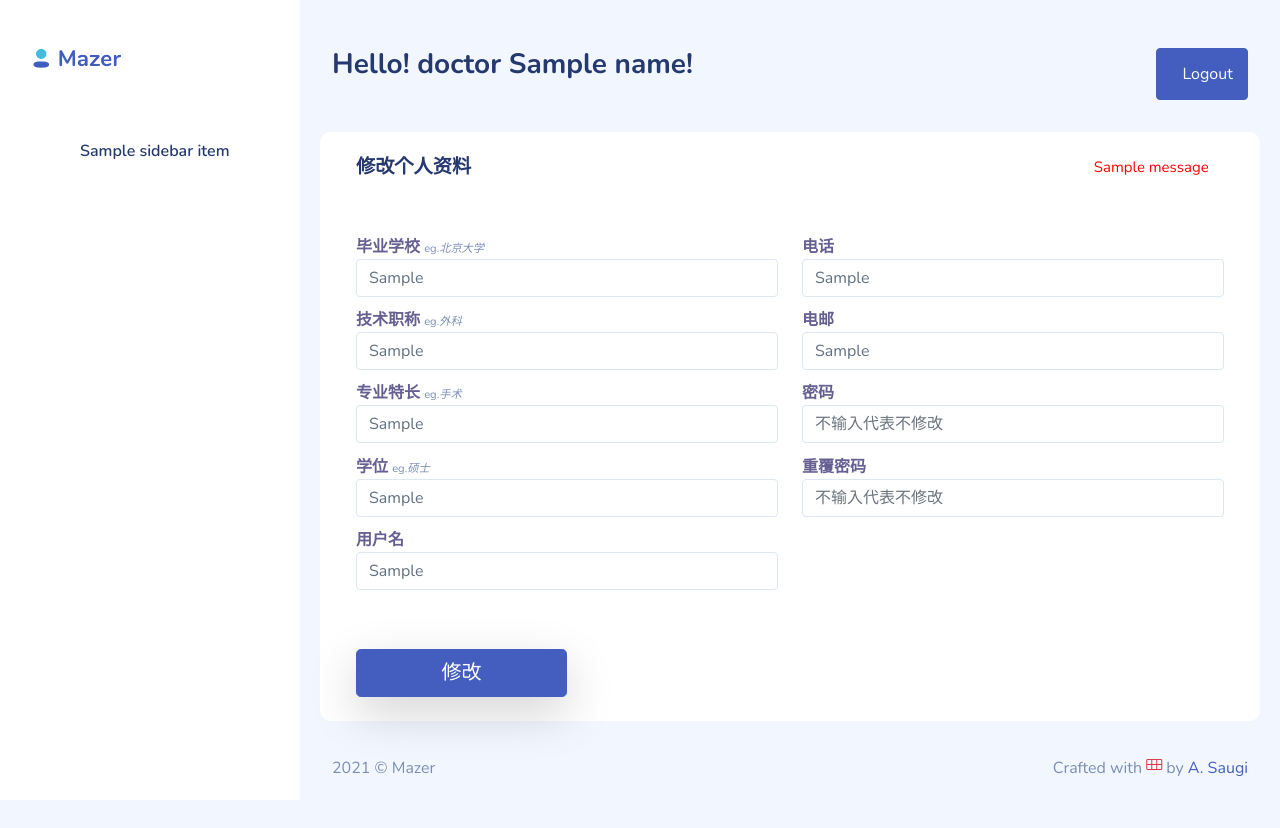
After one commit to chongin119/database_homework, a Flask app: template templates/doctor_change_inf.html in a window 1280 px wide. The commit adds this page. Run offline with Flask 2, Linux system fonts and the light colour scheme; the template is opened without the code that fills it: most values are stand-ins (such as "Sample title", 1, 10 or a date in 2020); one stand-in notice (Sample message) is shown; some libraries are stand-ins or nearby versions.

Commit message:
完成医生个资修改

```diff
--- a/doctor.py
+++ b/doctor.py
@@ -89,15 +89,15 @@ def change_inf(username):
 
 
     allinf = db.execute('''
-                                SELECT e_id,name,passport,gender,phone,email,username,graduate_school
+                                SELECT e_id,name,passport,gender,phone,email,username,graduate_school,degree,technical_title,specialty
                                 FROM employees
                                 WHERE username =?
                             ''',(username,)).fetchall()
 
     #print(allinf[0])
-    i, j, k, l, m, n, o,p = allinf[0][0], allinf[0][1], allinf[0][2], allinf[0][3], allinf[0][4], allinf[0][5],allinf[0][6],allinf[0][7]
+    i, j, k, l, m, n, o,p,q,s,t = allinf[0][0], allinf[0][1], allinf[0][2], allinf[0][3], allinf[0][4], allinf[0][5],allinf[0][6],allinf[0][7],allinf[0][8],allinf[0][9],allinf[0][10]
 
-    infdic = [j, k, l, m, n, o,p]
+    infdic = [j, k, l, m, n, o,p,q,s,t]
     #print(infdic)
     return render_template('doctor_change_inf.html', name = username,sidebarItems = doctorItems,allinf = infdic)
 
--- a/sliderbaritem.py
+++ b/sliderbaritem.py
@@ -4,7 +4,7 @@ doctorItems = [
                 {"isTitle": False,"name":"查看所有预约","icon":"grid-fill","filename":"doctor_appointments.html","url":'appointment.doctor_appointments'},
                 {"isTitle": False,"name":"看诊","icon":"grid-fill","filename":"doctor_diagnosis.html","url":'doctor.diagnosis'},
                 {"isTitle": False,"name":"查看历史看诊","icon":"grid-fill","filename":"#","url":'doctor.doctor'},
-                {"isTitle": False,"name":"修改个人信息","icon":"grid-fill","filename":"#","url":'doctor.doctor'}
+                {"isTitle": False,"name":"修改个人信息","icon":"grid-fill","filename":"doctor_change_inf.html","url":'doctor.change_inf'}
 
 ]
 
--- a/templates/doctor_appointments.html
+++ b/templates/doctor_appointments.html
@@ -10,7 +10,7 @@
 {% block content %}
 <div>
     <div class="page-heading" style="float: left;width: 90%;">
-        <h3>Hello! patient {{name}}!</h3>
+        <h3>Hello! doctor {{name}}!</h3>
     </div>
     <div class="page-heading" style="float: left; width: 10%;">
         <button class="btn btn-primary btn-block"><a href="{{ url_for('auth.logout',username = name) }}" class="btn btn-primary btn-block">Logout</a></button>
--- /dev/null
+++ b/templates/doctor_change_inf.html
@@ -0,0 +1,96 @@
+{% set title = 'Dashboard' %}
+{% set filename = 'doctor_change_inf.html' %}
+
+{% extends 'layouts/master.html' %}
+
+{% block styles %}
+<link rel="stylesheet" href="{{ url_for('static', filename='vendors/iconly/bold.css') }}">
+{% endblock %}
+
+{% block content %}
+<div>
+    <div class="page-heading" style="float: left;width: 90%;">
+        <h3>Hello! doctor {{name}}!</h3>
+    </div>
+    <div class="page-heading" style="float: left; width: 10%;">
+        <button class="btn btn-primary btn-block"><a href="{{ url_for('auth.logout',username = name) }}" class="btn btn-primary btn-block">Logout</a></button>
+    </div>
+</div>
+<div class="page-content">
+        <div class="col-12  ">
+            <div class="row">
+                <div class="card">
+                    <div class="card-header">
+                        <h4 style="float: left; width: 85%;">修改个人资料</h4>
+                        {% with messages = get_flashed_messages() %}
+                            {% if messages %}
+                                    {% for message in messages %}
+                                        <p class="auth-subtitle mb-1 " style="font-size: 15px; color: red;">{{ message }}</p>
+                                    {% endfor %}
+                            {% endif %}
+                        {% endwith %}
+                    </div>
+                    <form method="post">
+                     <div class="card-body">
+                        <div class="row">
+                                <div class="col-md-6">
+                                    <div class="form-group">
+                                        <label for="school">毕业学校</label>
+                                        <small class="text-muted">eg.<i>北京大学</i></small>
+                                        <input type="text" class="form-control" id="school" name="school" value={{ allinf[6] }}>
+                                    </div>
+                                    <div class="form-group">
+                                        <label for="title">技术职称</label>
+                                        <small class="text-muted">eg.<i>外科</i></small>
+                                        <input type="text" class="form-control" id="title" name="title" value={{ allinf[8] }}>
+                                    </div>
+                                    <div class="form-group">
+                                        <label for="specialty">专业特长</label>
+                                        <small class="text-muted">eg.<i>手术</i></small>
+                                        <input type="text" class="form-control" id="specialty" name="specialty" value={{ allinf[9] }}>
+                                    </div>
+                                    <div class="form-group">
+                                        <label for="degree">学位</label>
+                                        <small class="text-muted">eg.<i>硕士</i></small>
+                                        <input type="text" class="form-control" id="degree" name="degree" value={{ allinf[7] }}>
+                                    </div>
+
+                                    <div class="form-group">
+                                        <label for="username">用户名</label>
+                                        <input type="text" id="username" class="form-control" name="username" value={{ allinf[5] }}>
+                                    </div>
+                                    <button type = "submit" style="width: 50%" class="btn btn-primary btn-block btn-lg shadow-lg mt-5">修改</button>
+                                </div>
+                                <div class="col-md-6">
+
+                                    <div class="form-group">
+                                        <label for="phone">电话</label>
+                                        <input type="text" class="form-control" id="phone" name="phone" value={{ allinf[3] }}>
+                                    </div>
+
+                                    <div class="form-group">
+                                        <label for="email">电邮</label>
+                                        <input type="text" class="form-control" id="email" name="email" value={{ allinf[4] }}>
+                                    </div>
+                                    <div class="form-group">
+                                        <label for="pwd">密码</label>
+                                        <input type="text" id="pwd" class="form-control" name="pwd" placeholder="不输入代表不修改">
+                                    </div>
+                                    <div class="form-group">
+                                        <label for="userText">重覆密码</label>
+                                        <input type="text" id="repwd" class="form-control" name="repwd" placeholder="不输入代表不修改">
+                                    </div>
+                                </div>
+                        </div>
+                    </div>
+                    </form>
+                </div>
+            </div>
+        </div>
+
+</div>
+{% endblock %}
+{% block js %}
+<script src="{{ url_for('static', filename='vendors/apexcharts/apexcharts.js') }}"></script>
+<script src="{{ url_for('static', filename='js/pages/dashboard.js') }}"></script>
+{% endblock %}
--- a/templates/doctor_diagnosis.html
+++ b/templates/doctor_diagnosis.html
@@ -20,7 +20,7 @@
 {% block content %}
 <div>
     <div class="page-heading" style="float: left;width: 90%;">
-        <h3>Hello! patient {{name}}!</h3>
+        <h3>Hello! doctor {{name}}!</h3>
     </div>
     <div class="page-heading" style="float: left; width: 10%;">
         <button class="btn btn-primary btn-block"><a href="{{ url_for('auth.logout',username = name) }}" class="btn btn-primary btn-block">Logout</a></button>
```
